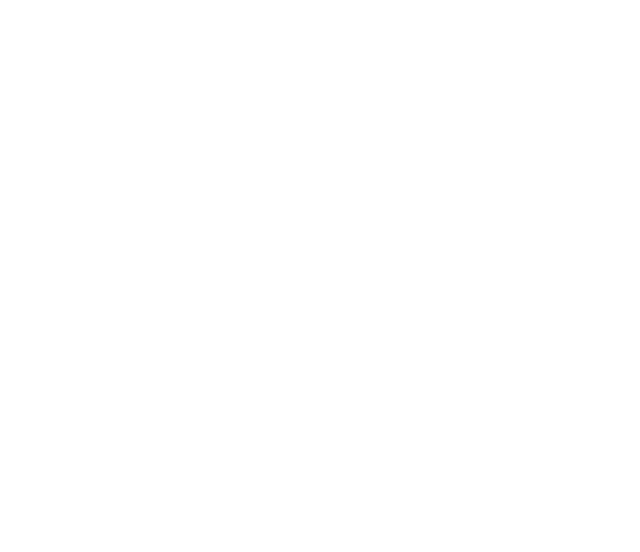
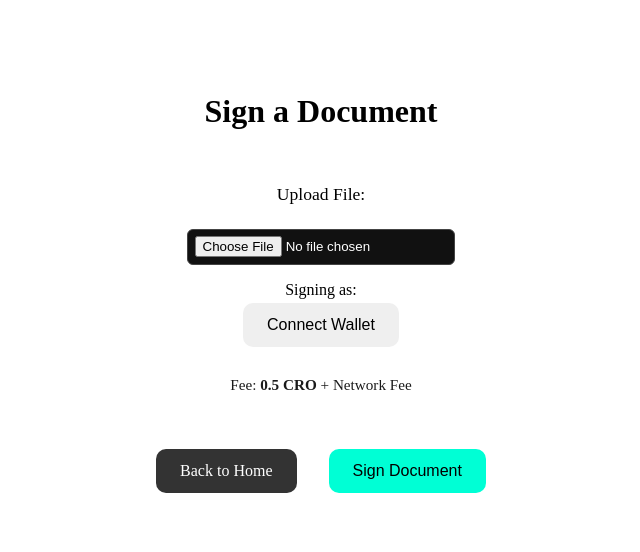
Before and after one commit to NikNator10/CRONotary, a plain HTML site: page frontend/sign.html in a window 1280 px wide. Shown: the whole page, without its empty margins (319-959 px from the left). Drawn offline with Linux system fonts and the light colour scheme.

Commit message:
feat(frontend): implemented document signing interface

```diff
--- a/frontend/css/style.css
+++ b/frontend/css/style.css
@@ -55,3 +55,85 @@
     margin-top: -2rem;
   }
 }
+
+
+/* sign.html */
+
+.container {
+  display: flex;
+  flex-direction: column;
+  align-items: center;
+  padding-top: 4rem;
+  color: black;
+}
+
+.form-box {
+  margin-top: 2rem;
+  display: flex;
+  flex-direction: column;
+  align-items: center;
+  gap: 1rem;
+}
+
+label {
+  font-size: 1.1rem;
+  margin-bottom: 0.5rem;
+}
+
+input[type="file"] {
+  padding: 0.4rem;
+  border-radius: 6px;
+  border: 1px solid #444;
+  background-color: #111;
+  color: white;
+}
+
+.wallet-status {
+  display: flex;
+  flex-direction: column;
+  align-items: center;
+  gap: 0.3rem;
+}
+
+.wallet-address {
+  font-size: 1rem;
+  color: #ff0000;
+  word-break: break-all;
+}
+
+.fee-note {
+  margin-top: 0.5rem;
+  font-size: 0.95rem;
+  color: #1a1a1a;
+}
+
+.btn-group {
+  margin-top: 1.5rem;
+  display: flex;
+  gap: 2rem;
+}
+
+.btn {
+  padding: 0.8rem 1.5rem;
+  font-size: 1rem;
+  border-radius: 10px;
+  border: none;
+  cursor: pointer;
+}
+
+.btn.primary {
+  background-color: #00ffd5;
+  color: black;
+}
+
+.btn.secondary {
+  background-color: #333;
+  color: white;
+  text-decoration: none;
+}
+
+.status-text {
+  margin-top: 1rem;
+  font-size: 1rem;
+  color: #00ffd5;
+}
--- a/frontend/sign.html
+++ b/frontend/sign.html
@@ -0,0 +1,39 @@
+<!DOCTYPE html>
+<html lang="en">
+<head>
+  <meta charset="UTF-8" />
+  <meta name="viewport" content="width=device-width, initial-scale=1.0" />
+  <title>Sign a Document</title>
+  <link rel="stylesheet" href="css/style.css" />
+</head>
+<body>
+  <div class="container">
+    <h1>Sign a Document</h1>
+
+    <div class="form-box">
+      <label for="fileInput">Upload File:</label>
+      <input type="file" id="fileInput" />
+
+      <div class="wallet-status">
+        <span>Signing as:</span>
+        <button id="connectBtn" class="btn">Connect Wallet</button>
+        <span id="walletAddress" class="wallet-address"></span>
+      </div>
+
+      <p class="fee-note">Fee: <strong>0.5 CRO</strong> + Network Fee</p>
+
+      <div class="btn-group">
+        <a href="index.html" class="btn secondary">Back to Home</a>
+        <button id="signBtn" class="btn primary" disabled>Sign Document</button>
+      </div>
+
+      <p id="status" class="status-text"></p>
+    </div>
+  </div>
+  <script src="https://cdn.jsdelivr.net/npm/ethers@5.7.2/dist/ethers.umd.min.js"></script>
+  <script src="js/sign.js"></script>
+  <script src="js/web3.js"></script>
+  <script src="js/sign.js"></script>
+
+</body>
+</html>
```
